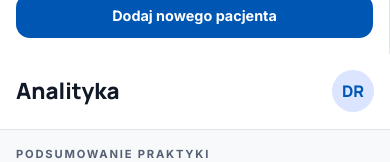
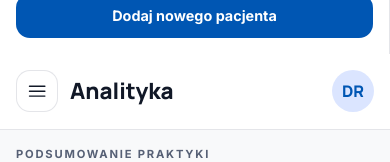
Before and after one commit to kacpi95/clinic-management-system, a React (Vite) app in the folder frontend/: page /dashboard/analytics in a window 390 px wide. Shown: the part 403-565 px from the top of the page. Built offline with nearby package versions, Linux system fonts and the light colour scheme; no server answers; sample sign-in values are in the browser's storage.

Commit message:
feat: add mobile menu button to header

```diff
--- a/frontend/src/components/Header/Header.module.scss
+++ b/frontend/src/components/Header/Header.module.scss
@@ -90,6 +90,36 @@
   }
 }
 
+.leftGroup {
+  display: flex;
+  align-items: center;
+  gap: 12px;
+  min-width: 0;
+}
+
+.menuButton {
+  display: flex;
+  align-items: center;
+  justify-content: center;
+  width: 42px;
+  height: 42px;
+  padding: 0;
+  flex-shrink: 0;
+  border: 1px solid var(--color-border);
+  border-radius: $radius-sm;
+  background: var(--color-surface);
+  color: var(--color-text);
+  font-size: 1.4rem;
+  cursor: pointer;
+  transition: $transition-fast;
+
+  &:hover {
+    border-color: var(--color-primary);
+    background: var(--color-primary-soft);
+    color: var(--color-primary);
+  }
+}
+
 @media (min-width: $breakpoint-tablet) {
   .wrapper {
     padding: 18px 28px;
@@ -113,4 +143,7 @@
     min-height: 90px;
     padding: 20px 32px;
   }
+  .menuButton {
+    display: none;
+  }
 }
--- a/frontend/src/components/Header/Header.tsx
+++ b/frontend/src/components/Header/Header.tsx
@@ -1,7 +1,12 @@
 import { useLocation, useNavigate } from 'react-router-dom';
+import { HiBars3 } from 'react-icons/hi2';
 
 import { useAuth } from '../../context/useAuth';
 import styles from './Header.module.scss';
+
+type Props = {
+  onMenuClick: () => void;
+};
 
 const pageTitles: Record<string, string> = {
   '/dashboard': 'Dashboard',
@@ -11,7 +16,7 @@ const pageTitles: Record<string, string> = {
   '/dashboard/settings': 'Ustawienia',
 };
 
-export default function Header() {
+export default function Header({ onMenuClick }: Props) {
   const { user } = useAuth();
   const location = useLocation();
   const navigate = useNavigate();
@@ -25,9 +30,20 @@ export default function Header() {
 
   return (
     <header className={styles.wrapper}>
-      <div className={styles.leftSection}>
-        <h1 className={styles.title}>{title}</h1>
-        <p className={styles.description}>Panel zarządzania</p>
+      <div className={styles.leftGroup}>
+        <button
+          type='button'
+          className={styles.menuButton}
+          onClick={onMenuClick}
+          aria-label='Otwórz menu'
+        >
+          <HiBars3 />
+        </button>
+
+        <div className={styles.leftSection}>
+          <h1 className={styles.title}>{title}</h1>
+          <p className={styles.description}>Panel zarządzania</p>
+        </div>
       </div>
 
       <div className={styles.rightSection}>
```
